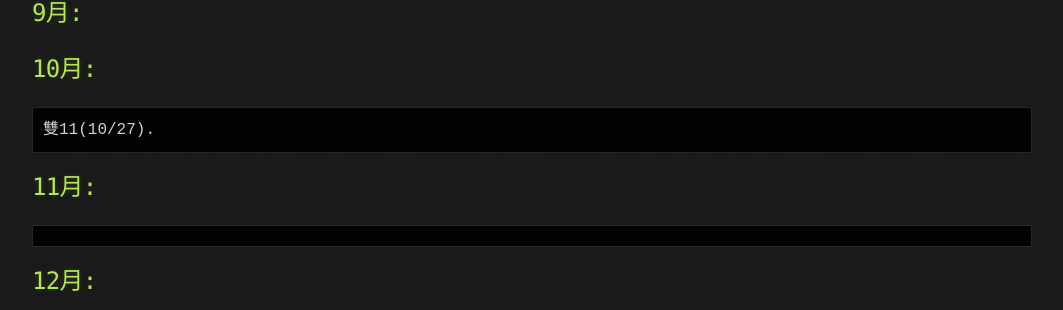
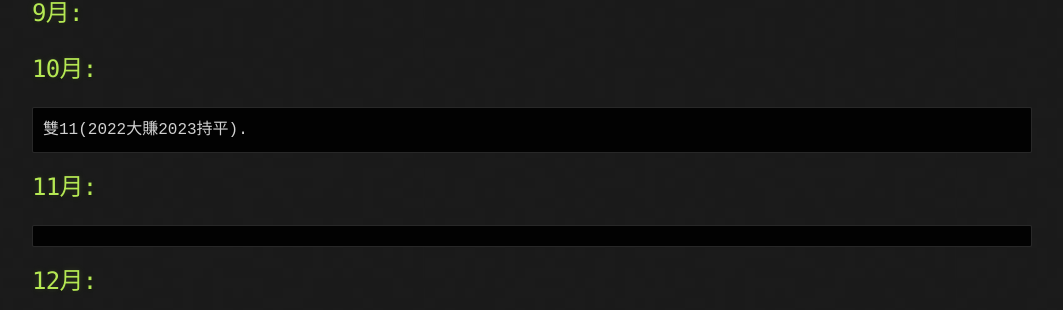
Before and after one commit to lepg5487/Stock_God, a Jekyll site: the page built from experience.md, in a window 1280 px wide and 900 px high, scrolled down 1118 px. Shown: the part 139-449 px from the top of the window, without its empty margins (108-1171 px from the left). Built offline with Jekyll 4.4.1, drawn with Linux system fonts in a browser that asks for light colours; our own code applies the rules of GitHub Pages for plain Markdown files.

Commit message:
Update experience.md

````diff
--- a/experience.md
+++ b/experience.md
@@ -38,7 +38,7 @@ G20舉辦日的前12天買進權值股, G20附近賣出權值股, 權值股會
 ## 9月:
 ## 10月:
 ```
-雙11(10/27).
+雙11(2022大賺2023持平).
 ```
 ## 11月:
 ```
````
